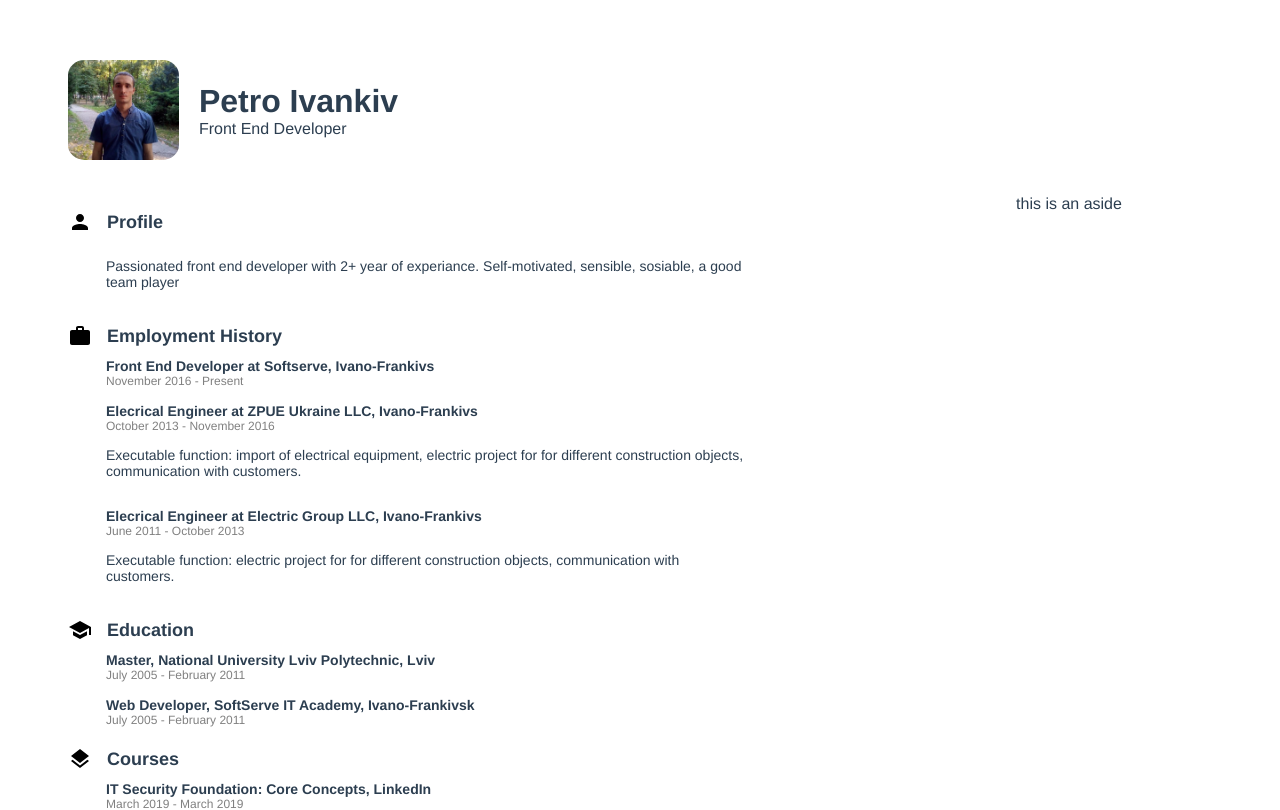
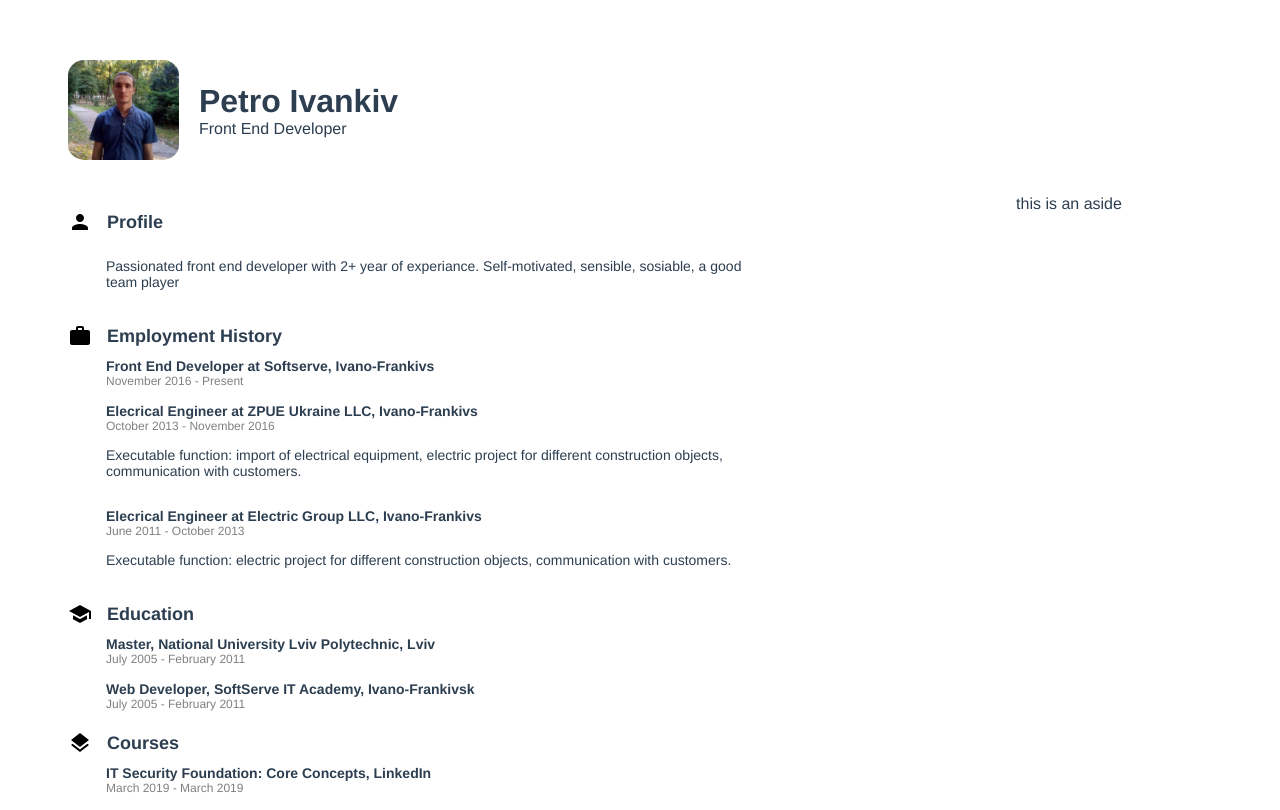
Before and after one commit to petroivankiv/vuecv, a Vue app: page / in a window 1280 px wide. Shown: the top 810 px of the page. Built offline with nearby package versions, Linux system fonts and the light colour scheme.

Commit message:
Fixed typo

```diff
--- a/src/App.vue
+++ b/src/App.vue
@@ -54,7 +54,7 @@ export default {
             title: "Elecrical Engineer at ZPUE Ukraine LLC, Ivano-Frankivs",
             timeDesc: "October 2013 - November 2016",
             description:
-              "Executable function: import of electrical equipment, electric project for " +
+              "Executable function: import of electrical equipment, electric project " +
               "for different construction objects, communication with customers."
           },
           {
@@ -62,7 +62,7 @@ export default {
             title: "Elecrical Engineer at Electric Group LLC, Ivano-Frankivs",
             timeDesc: "June 2011 - October 2013",
             description:
-              "Executable function: electric project for " +
+              "Executable function: electric project " +
               "for different construction objects, communication with customers."
           }
         ]
```
